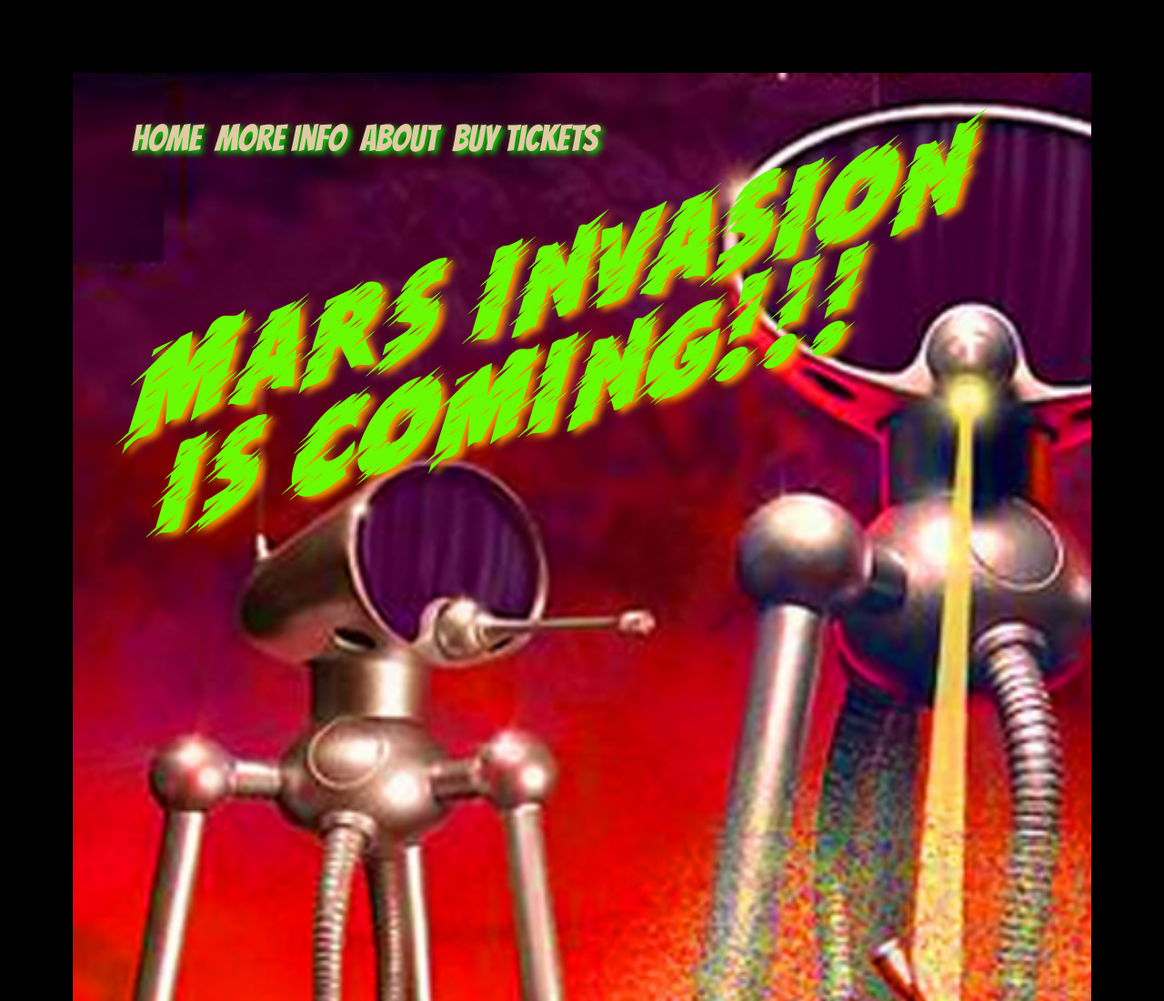
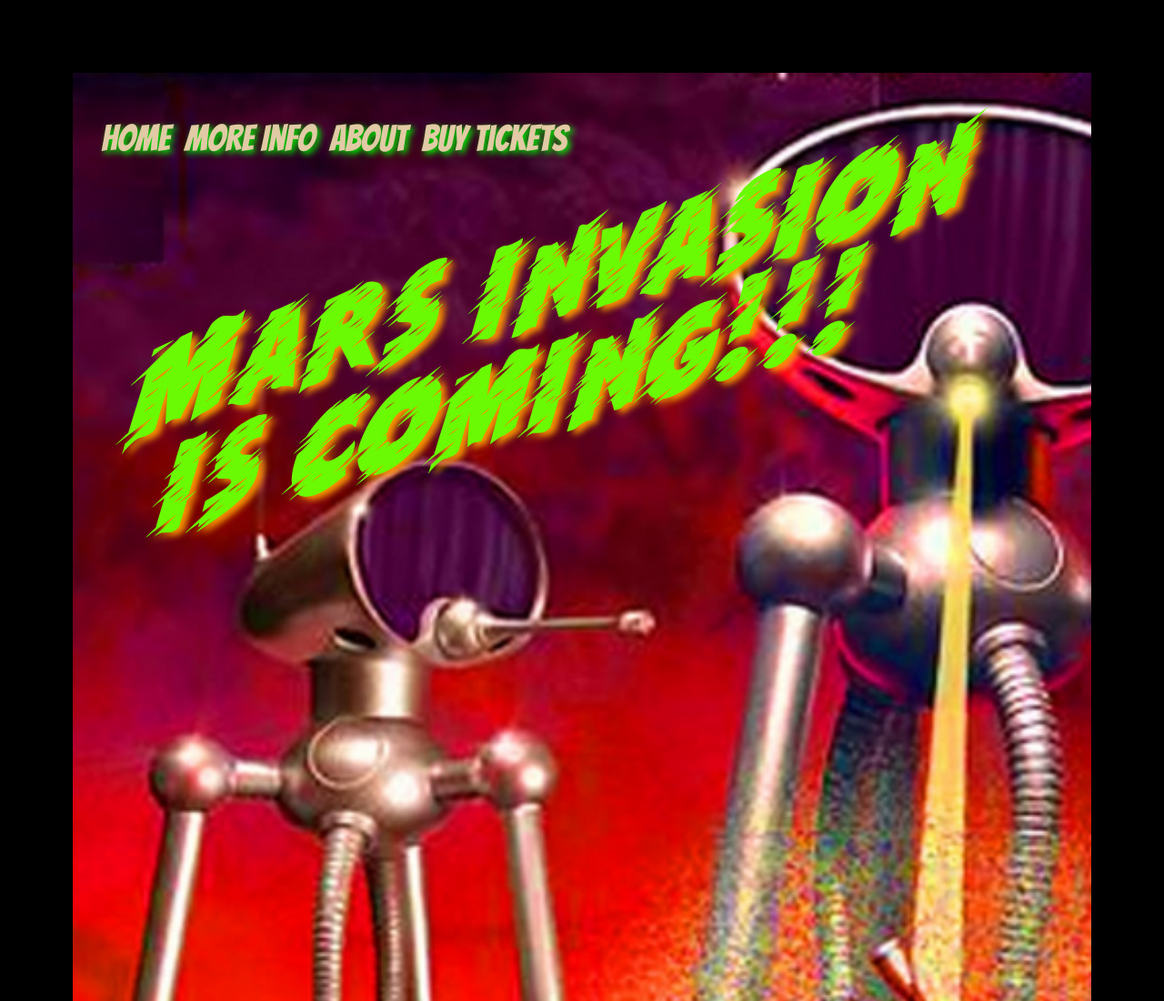
Before and after one commit to k0lst0m13r/invasion-landingPage, a plain HTML site: page index.html in a window 1280 px wide. Shown: the top 1100 px of the page at 91% size. Drawn offline with nearby package versions, Linux system fonts and the light colour scheme.

Commit message:
correccion de estilo navbar

```diff
--- a/style.css
+++ b/style.css
@@ -10,7 +10,7 @@
 }
 
 .navbar {
-    margin-left: 4%;
+    margin-left: 1%;
     padding-top: 3%;
 }
 
@@ -20,6 +20,11 @@
     color: rgb(225, 202, 165);
     text-shadow: 3px 3px 7px rgb(1, 248, 1);
     transition: all 0.2s;
+}
+
+.nav-link:hover {
+    color: darkorange;
+    transform: scale(1.5);
 }
 
 
@@ -106,10 +111,6 @@ footer {
         font-size: 1.5rem;
     }
 
-    .nav-link:hover {
-        color: darkorange;
-        transform: scale(1.5);
-    }
 
     #titular{
         margin-top: 15%;
```
